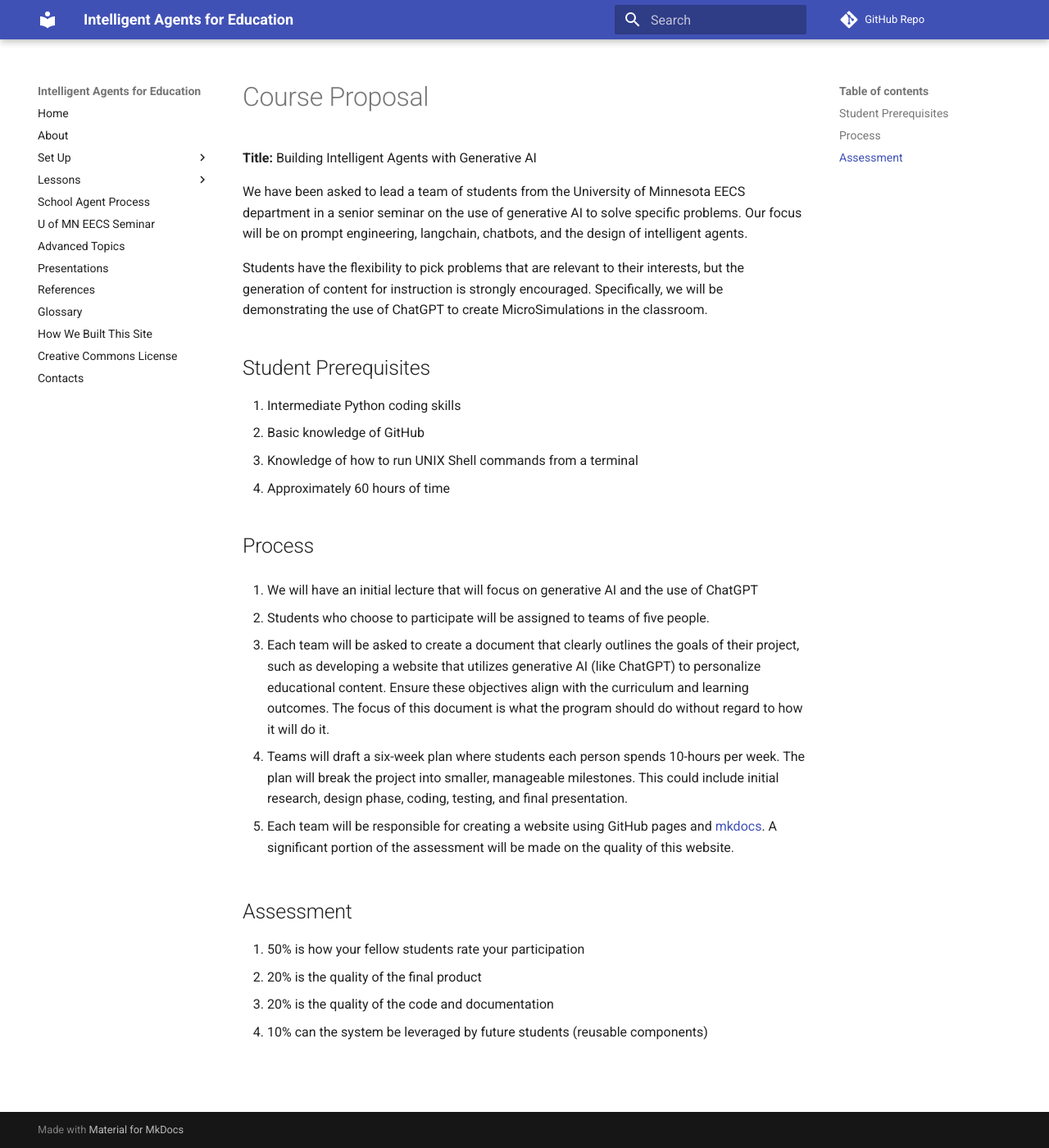
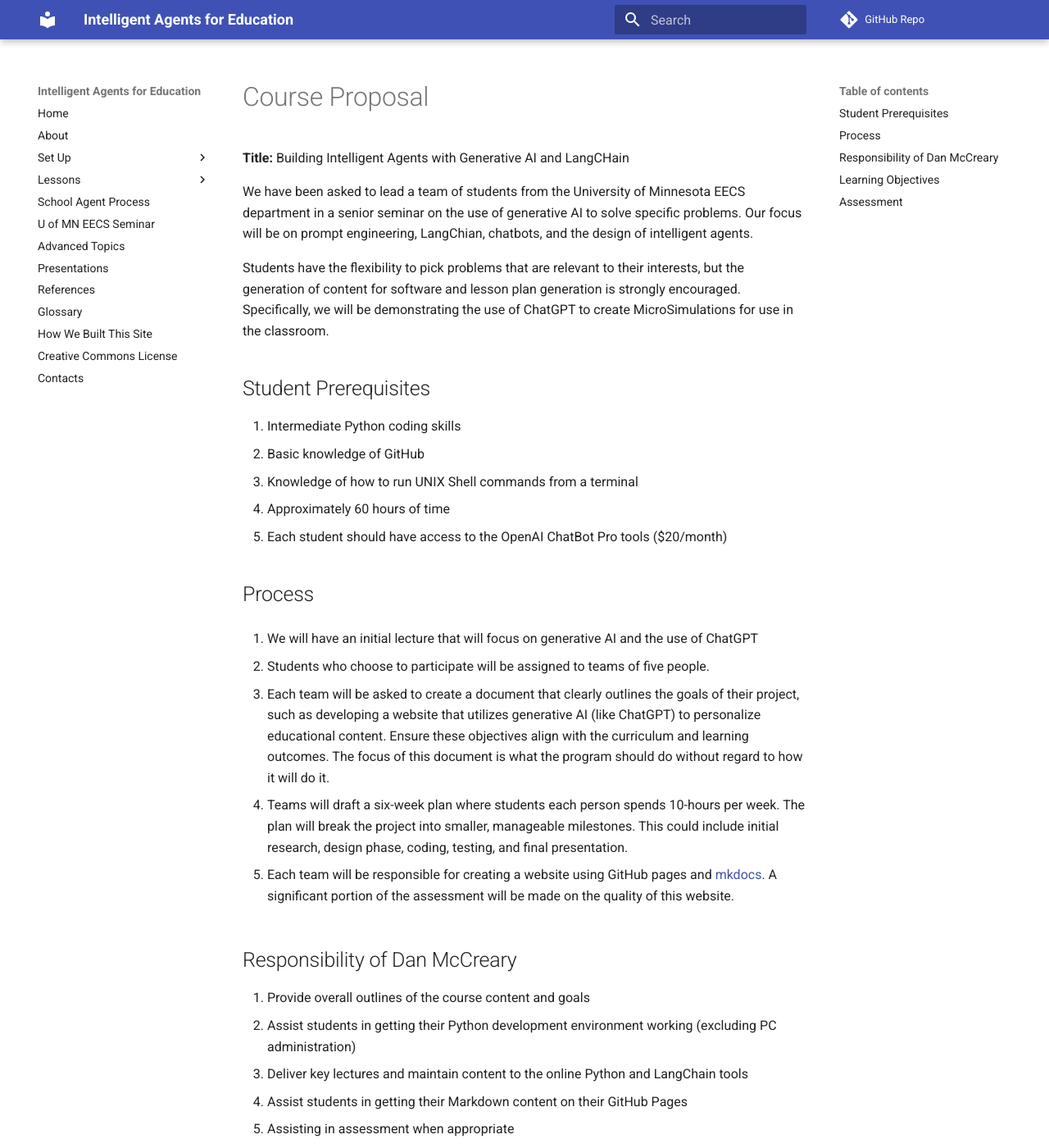
Before and after one commit to dmccreary/learn-langchain, an MkDocs documentation site: the page built from docs/u-of-mn-eecs-course.md, in a window 1280 px wide and 1400 px high. Shown: the whole window at 82% size. Built offline with MkDocs 1.6.1 and Material for MkDocs 9.7.7, drawn with Linux system fonts in a browser that asks for light colours; comment, search, counter and statistics services are not loaded; some of the changed text lies outside the part shown.

Commit message:
updating content

```diff
--- a/docs/u-of-mn-eecs-course.md
+++ b/docs/u-of-mn-eecs-course.md
@@ -1,10 +1,10 @@
 # Course Proposal
 
-**Title:** Building Intelligent Agents with Generative AI
+**Title:** Building Intelligent Agents with Generative AI and LangCHain
 
-We have been asked to lead a team of students from the University of Minnesota EECS department in a senior seminar on the use of generative AI to solve specific problems.  Our focus will be on prompt engineering, langchain, chatbots, and the design of intelligent agents.
+We have been asked to lead a team of students from the University of Minnesota EECS department in a senior seminar on the use of generative AI to solve specific problems.  Our focus will be on prompt engineering, LangChian, chatbots, and the design of intelligent agents.
 
-Students have the flexibility to pick problems that are relevant to their interests, but the generation of content for instruction is strongly encouraged.  Specifically, we will be demonstrating the use of ChatGPT to create MicroSimulations in the classroom.
+Students have the flexibility to pick problems that are relevant to their interests, but the generation of content for software and lesson plan generation is strongly encouraged.  Specifically, we will be demonstrating the use of ChatGPT to create MicroSimulations for use in the classroom.
 
 ## Student Prerequisites
 
@@ -12,6 +12,7 @@
 2. Basic knowledge of GitHub
 3. Knowledge of how to run UNIX Shell commands from a terminal
 4. Approximately 60 hours of time
+5. Each student should have access to the OpenAI ChatBot Pro tools ($20/month)
 
 ## Process
 
@@ -26,9 +27,30 @@
 5. Each team will be responsible for creating a website using GitHub pages and [mkdocs](http://mkdocs.org).  A significant
 portion of the assessment will be made on the quality of this website.
 
+## Responsibility of Dan McCreary
+
+1. Provide overall outlines of the course content and goals
+2. Assist students in getting their Python development environment working (excluding PC administration)
+3. Deliver key lectures and maintain content to the online Python and LangChain tools
+4. Assist students in getting their Markdown content on their GitHub Pages
+5. Assisting in assessment when appropriate
+
+## Learning Objectives
+
+At the end of this course, students will:
+
+1. understand the capabilities of deep neural networks to generate content
+2. be familiar with the skills involved in prompt engineering
+3. know the steps to create a website with GitHub Pages
+4. know how Markdown language is used to hold content
+5. understand the role of generative AI in creating chatbots and agents
+6. be aware of and have an appreciation of the rate of change of tools such as LangChain
+7. appreciate the role of the open-source community in the creation of new AI tools
+
+
 ## Assessment
 
 1. 50% is how your fellow students rate your participation
 2. 20% is the quality of the final product
 3. 20% is the quality of the code and documentation
-4. 10% can the system be leveraged by future students (reusable components)
+4. 10% can parts of the system be leveraged by future students (reusable components)
```
